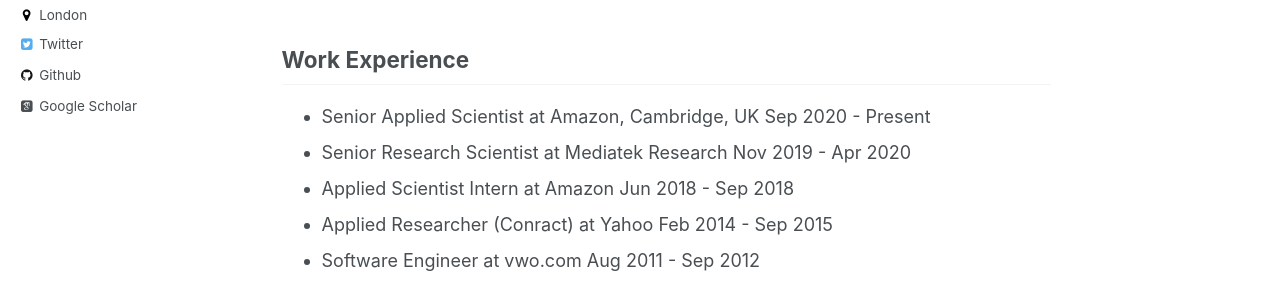
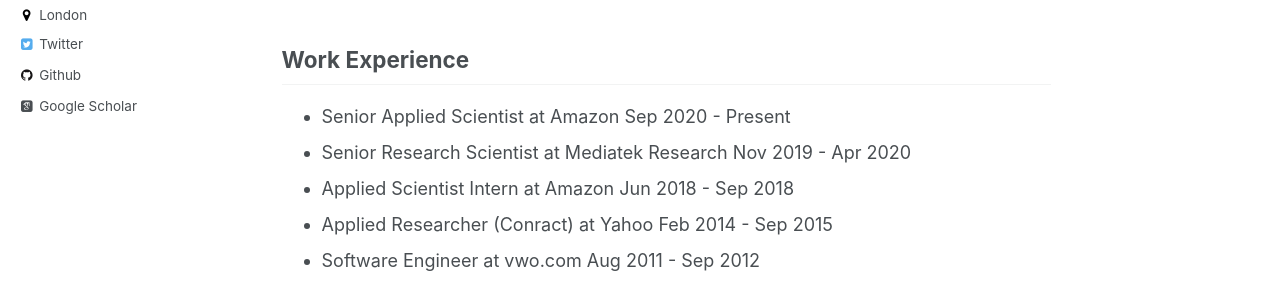
Before and after one commit to gauravsc/gauravsc.github.io, a Jekyll site: the page built from _pages/about.md, in a window 1280 px wide and 1226 px high. Shown: the part 416-715 px from the top of the window. Built offline with Jekyll 4.4.1, drawn with Linux system fonts in a browser that asks for light colours; some web fonts are replaced.

Commit message:
Update about.md

```diff
--- a/_pages/about.md
+++ b/_pages/about.md
@@ -16,7 +16,7 @@
 
 Work Experience
 ------
-* Senior Applied Scientist at Amazon, Cambridge, UK Sep 2020 - Present
+* Senior Applied Scientist at Amazon Sep 2020 - Present
 * Senior Research Scientist at Mediatek Research Nov 2019 - Apr 2020
 * Applied Scientist Intern at Amazon Jun 2018 - Sep 2018
 * Applied Researcher (Conract) at Yahoo Feb 2014 - Sep 2015
```
